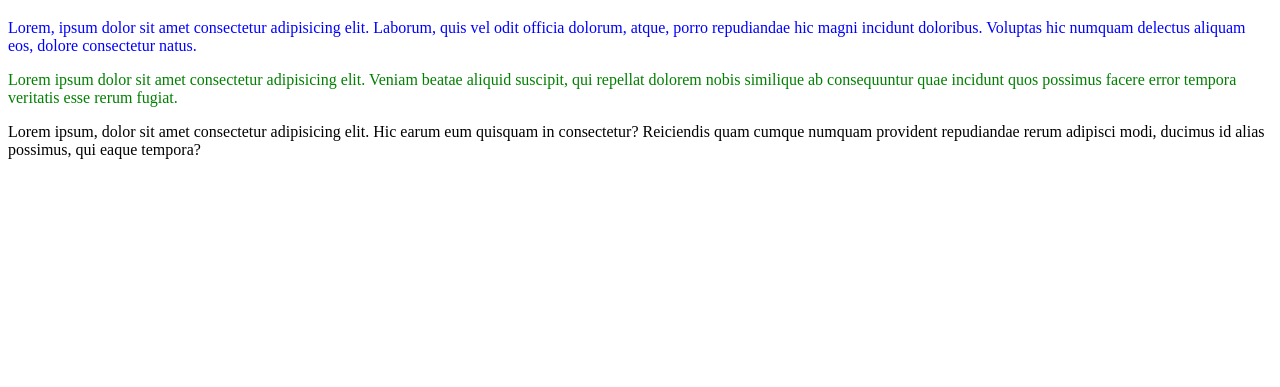
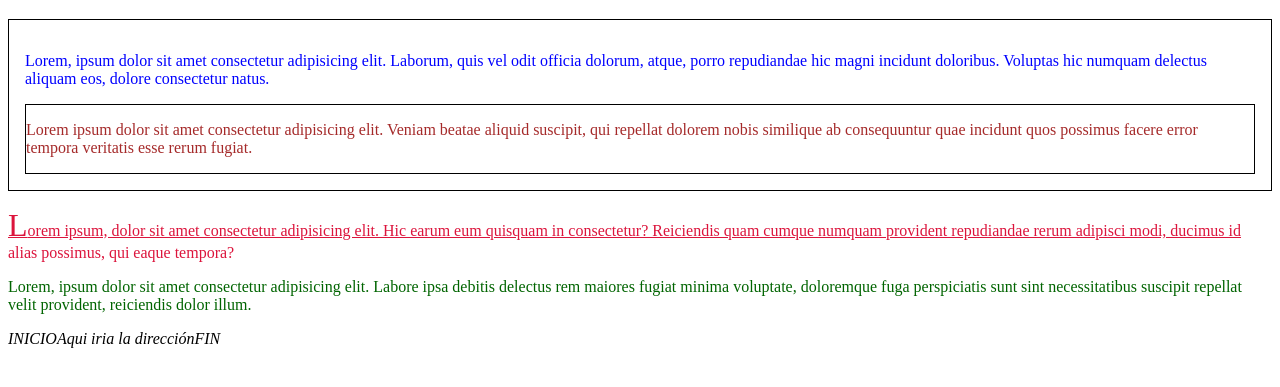
Before and after one commit to pererac/curso, a website: page anidacion.html in a window 1280 px wide. Shown: the part 61-448 px from the top of the page. Drawn offline with Linux system fonts and the light colour scheme.

Commit message:
subida 32

```diff
--- a/anidacion.html
+++ b/anidacion.html
@@ -17,5 +17,7 @@
         </div>
     </section>
     <p>Lorem ipsum, dolor sit amet consectetur adipisicing elit. Hic earum eum quisquam in consectetur? Reiciendis quam cumque numquam provident repudiandae rerum adipisci modi, ducimus id alias possimus, qui eaque tempora?</p>
+    <p>Lorem, ipsum dolor sit amet consectetur adipisicing elit. Labore ipsa debitis delectus rem maiores fugiat minima voluptate, doloremque fuga perspiciatis sunt sint necessitatibus suscipit repellat velit provident, reiciendis dolor illum.</p>
+    <address class="con-raton">Aqui iria la dirección</address>
 </body>
 </html>
--- a/css/anidacion.css
+++ b/css/anidacion.css
@@ -1,11 +1,59 @@
-/* Parrafos descendientes de section */
-/* 0 0 0 2 */
+/*
+    Estilos en linea
+    id
+    class / atributos
+    tag (etiquetas)
+*/
+
+/* 0 0 0 2*/
 section p {
-    color: green;
+    color: brown
 }
 
-/* Parrafos hijos de section */
-/* 0 0 0 2 */
+/* 0 0 0 2*/
 section>p {
-    color: blue;
+    color: blue
 }
+
+/* 0 0 0 2*/
+section~p{
+    color: darkgreen
+}
+
+/* 0 0 0 2*/
+section+p {
+    color: crimson
+}
+
+/* 0 0 0 3 */
+section+p::first-letter {
+    font-size: 2rem;
+}
+
+/* 0 0 0 3 */
+section+p::first-line {
+    text-decoration: underline;
+}
+
+
+address::before {
+    content: "INICIO"
+}
+
+address::after {
+    content: "FIN"
+}
+
+/* 0 0 1 1 */
+address:hover{
+    color: brown;
+}
+
+section {
+    border: 1px solid black;
+    padding: 1rem;
+}
+
+section div{
+    border: inherit;
+}
```
Also changed, not shown: unidades.html (added, +31 -0 lines), 1 other file.
